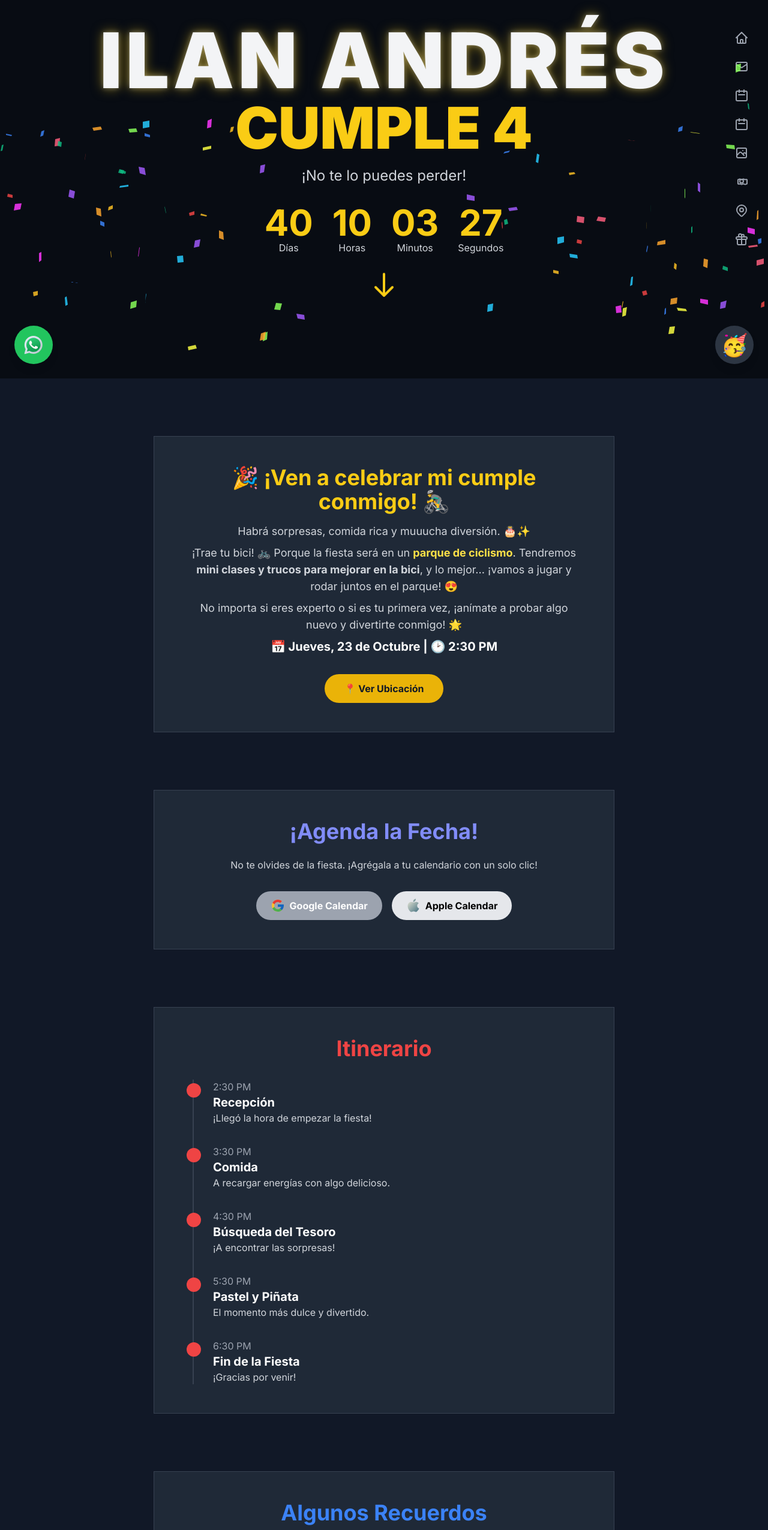
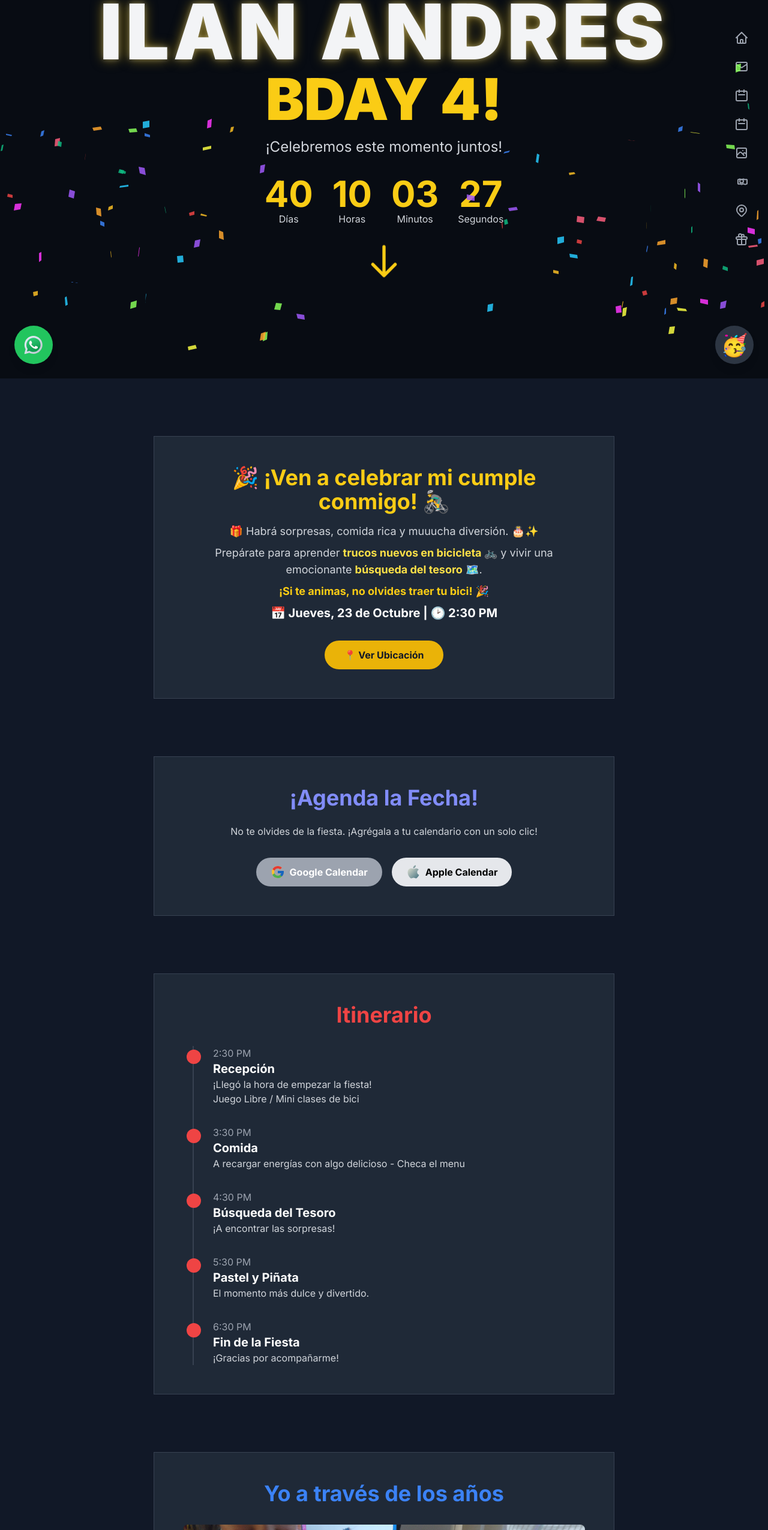
Before and after one commit to ppgrillo/ilan-bday, a plain HTML site: page index.html in a window 1280 px wide. Shown: the part 169-2720 px from the top of the page at 60% size. Drawn offline with nearby package versions, Linux system fonts and the light colour scheme; grey boxes are pictures that could not be loaded.

```diff
--- a/index.html
+++ b/index.html
@@ -99,9 +99,10 @@
                 ILAN ANDRÉS
             </h1>
             <h2 class="text-5xl md:text-7xl lg:text-8xl font-black uppercase text-yellow-400">
-                CUMPLE 4
+                BDAY 4!
             </h2>
-            <p class="mt-4 text-lg md:text-2xl text-gray-300">¡No te lo puedes perder!</p>
+            <p class="mt-4 text-lg md:text-2xl text-gray-300">¡Celebremos este momento juntos!</p>
+
             <!-- Countdown Timer -->
             <div id="countdown-container" class="mt-8">
                 <div id="timer" class="flex justify-center gap-4 md:gap-8">
@@ -126,13 +127,18 @@
                     ¡ES HOY! ¡NOS VEMOS AL RATO!
                 </div>
             </div>
-        </div>
-        <div class="absolute bottom-32 animate-bounce">
-            <svg class="w-12 h-12 text-yellow-400" fill="none" stroke-linecap="round" stroke-linejoin="round" stroke-width="2" viewBox="0 0 24 24" stroke="currentColor">
-                <path d="M19 14l-7 7m0 0l-7-7m7 7V3"></path>
-            </svg>
+
+            <!-- Flecha abajo del contador -->
+            <!-- Flecha abajo del contador, centrada -->
+            <div class="flex justify-center mt-8 animate-bounce">
+                <svg class="w-16 h-16 text-yellow-400" fill="none" stroke-linecap="round" stroke-linejoin="round" stroke-width="2" viewBox="0 0 24 24" stroke="currentColor">
+                    <path d="M19 14l-7 7m0 0l-7-7m7 7V3"></path>
+                </svg>
+            </div>
+
         </div>
     </header>
+
 
     <!-- Main Content -->
     <main class="container mx-auto px-6 py-16 md:py-24 space-y-16 md:space-y-24">
@@ -145,17 +151,16 @@
                 </h2>
 
                 <p class="text-lg text-gray-300 mb-2">
-                    Habrá sorpresas, comida rica y muuucha diversión. 🎂✨
+                    🎁 Habrá sorpresas, comida rica y muuucha diversión. 🎂✨
                 </p>
 
                 <p class="text-lg text-gray-300 mb-2">
-                    ¡Trae tu bici! 🚲 Porque la fiesta será en un <span class="font-semibold text-yellow-300">parque de ciclismo</span>.
-                    Tendremos <span class="font-semibold">mini clases y trucos para mejorar en la bici</span>, y lo mejor...
-                    ¡vamos a jugar y rodar juntos en el parque! 😍
+                    Prepárate para aprender <span class="font-semibold text-yellow-300">trucos nuevos en bicicleta 🚲</span>
+                    y vivir una emocionante <span class="font-semibold text-yellow-300">búsqueda del tesoro</span> 🗺️.
                 </p>
 
                 <p class="text-lg text-gray-300 mb-2">
-                    No importa si eres experto o si es tu primera vez, ¡anímate a probar algo nuevo y divertirte conmigo! 🌟
+                    <span class="text-yellow-400 font-bold">¡Si te animas, no olvides traer tu bici!</span> 🎉
                 </p>
 
                 <p class="text-xl font-bold text-white">
@@ -201,12 +206,13 @@
                         <p class="text-gray-400">2:30 PM</p>
                         <h3 class="text-xl font-bold text-white">Recepción</h3>
                         <p class="text-gray-300">¡Llegó la hora de empezar la fiesta!</p>
+                        <p class="text-gray-300">Juego Libre / Mini clases de bici</p>
                     </div>
                     <div class="mb-8 pl-8">
                         <div class="absolute -left-3 mt-1.5 w-6 h-6 bg-red-500 rounded-full"></div>
                         <p class="text-gray-400">3:30 PM</p>
                         <h3 class="text-xl font-bold text-white">Comida</h3>
-                        <p class="text-gray-300">A recargar energías con algo delicioso.</p>
+                        <p class="text-gray-300">A recargar energías con algo delicioso - Checa el menu</p>
                     </div>
                     <div class="mb-8 pl-8">
                         <div class="absolute -left-3 mt-1.5 w-6 h-6 bg-red-500 rounded-full"></div>
@@ -224,7 +230,7 @@
                         <div class="absolute -left-3 mt-1.5 w-6 h-6 bg-red-500 rounded-full"></div>
                         <p class="text-gray-400">6:30 PM</p>
                         <h3 class="text-xl font-bold text-white">Fin de la Fiesta</h3>
-                        <p class="text-gray-300">¡Gracias por venir!</p>
+                        <p class="text-gray-300">¡Gracias por acompañarme!</p>
                     </div>
                 </div>
             </div>
@@ -233,7 +239,7 @@
         <!-- Photo Carousel Card -->
         <section id="fotos" class="card max-w-3xl mx-auto">
             <div class="p-8 md:p-12 rounded-xl">
-                <h2 class="text-3xl md:text-4xl font-bold text-center mb-8 text-blue-500">Algunos Recuerdos</h2>
+                <h2 class="text-3xl md:text-4xl font-bold text-center mb-8 text-blue-500">Yo a través de los años</h2>
                 <div id="carousel" class="relative rounded-lg overflow-hidden shadow-lg h-64 md:h-96">
                     <div class="carousel-container h-full flex transition-transform duration-500 ease-in-out" style="transform: translateX(0%);">
                     </div>
@@ -256,7 +262,7 @@
                         <h3 class="text-2xl font-bold text-white mb-4">Niños</h3>
                         <ul class="space-y-2 text-gray-300">
                             <li>Pizza (Pepperoni y Queso)</li>
-                            <li>Agua de Jamaica Natural</li>
+                            <li>Agua de Jamaica y Natural</li>
                         </ul>
                     </div>
                     <div>
@@ -264,6 +270,13 @@
                         <ul class="space-y-2 text-gray-300">
                             <li>Pizza (3 de Queso, 4 de Pepperoni)</li>
                             <li>Agua de Jamaica</li>
+                        </ul>
+                    </div>
+                    <div>
+                        <h3 class="text-2xl font-bold text-white mb-4">Botana</h3>
+                        <ul class="space-y-2 text-gray-300">
+                            <li>Papas</li>
+                            <li>Jicama y Pepino</li>
                         </ul>
                     </div>
                 </div>
```
